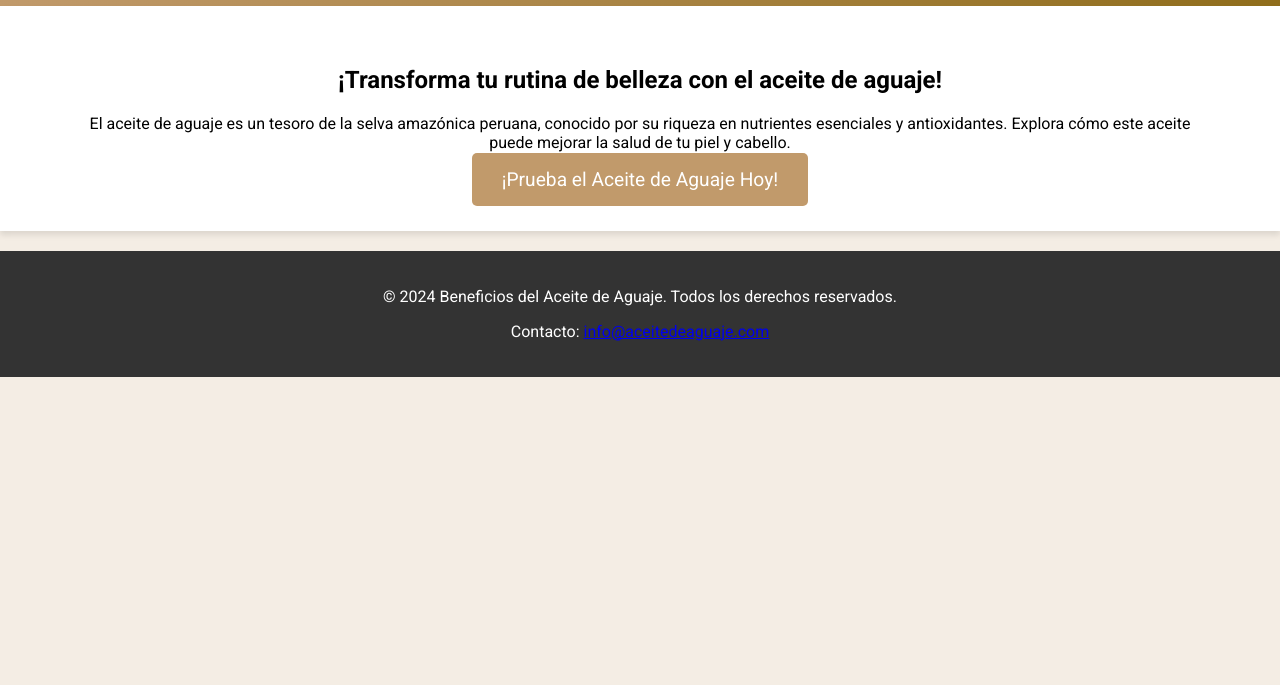
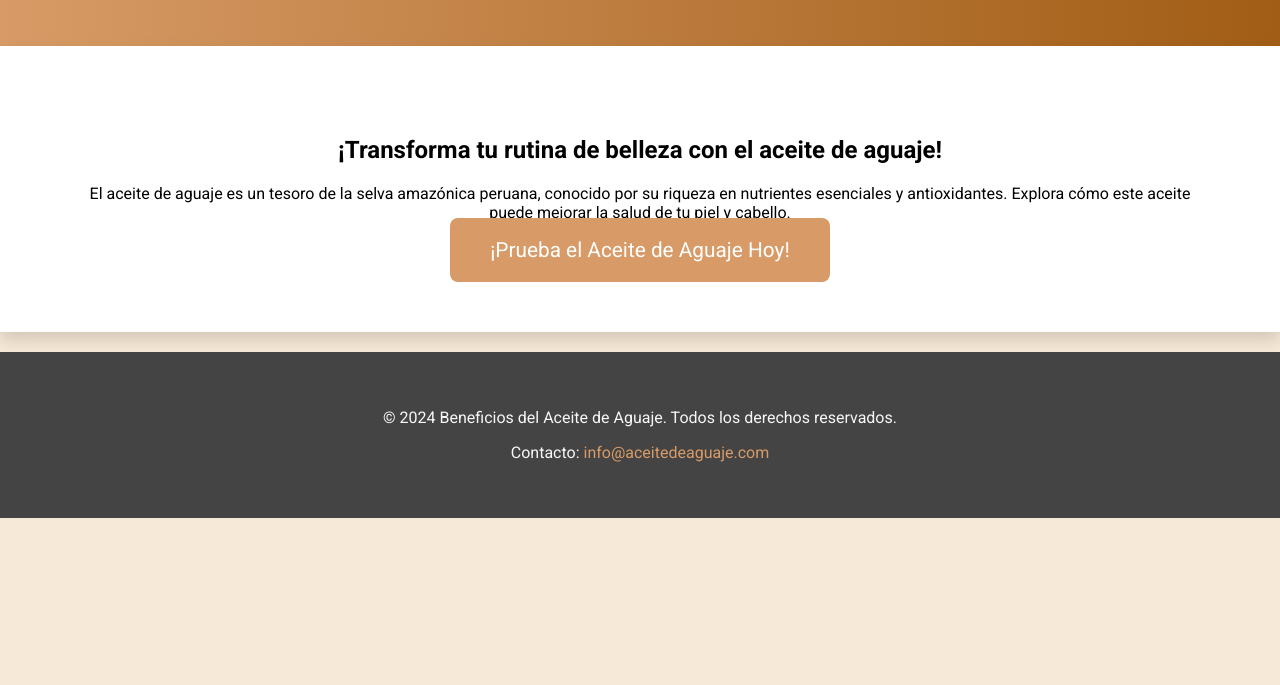
Before and after one commit to andrescelemin/aceiteaguaje, a plain HTML site: page index.html in a window 1280 px wide. Shown: the part 115-800 px from the top of the page. Drawn offline with Linux system fonts and the light colour scheme.

Commit message:
Update index.html

```diff
--- a/index.html
+++ b/index.html
@@ -11,49 +11,65 @@
             font-family: 'Roboto', sans-serif;
             margin: 0;
             padding: 0;
-            background-color: #f4ede4; /* Color madera claro */
+            background-color: #f7e9d7; /* Color más claro y cálido */
         }
 
         .container {
             width: 90%;
             max-width: 1200px;
             margin: 0 auto;
+            padding: 20px;
         }
 
         header {
-            background: linear-gradient(45deg, #c19a6b, #8b6914); /* Gradiente de colores madera */
+            background: linear-gradient(to right, #d89b67, #a15d15); /* Gradiente más cálido y atractivo */
             color: white;
             text-align: center;
-            padding: 20px 0;
+            padding: 40px 20px;
         }
 
         .hero-section {
             background: #fff;
             text-align: center;
-            padding: 40px 20px;
+            padding: 50px 20px;
             margin-bottom: 20px;
-            box-shadow: 0 4px 6px rgba(0, 0, 0, 0.1);
+            box-shadow: 0 8px 16px rgba(0, 0, 0, 0.15);
         }
 
         .cta-button {
-            background: #c19a6b;
+            background: #d89b67;
             color: #fff;
-            padding: 15px 30px;
-            font-size: 1.2em;
+            padding: 20px 40px;
+            font-size: 1.3em;
             text-decoration: none;
-            border-radius: 5px;
-            transition: background 0.3s;
+            border-radius: 8px;
+            transition: background 0.3s ease;
         }
 
         .cta-button:hover {
-            background: #8b6914;
+            background: #a15d15;
         }
 
         footer {
-            background: #333;
-            color: white;
+            background: #444;
+            color: #f7f7f7;
             text-align: center;
             padding: 20px 0;
+            margin-top: 20px;
+        }
+
+        footer a {
+            color: #d89b67;
+            text-decoration: none;
+        }
+
+        @media (max-width: 768px) {
+            header {
+                padding: 30px 10px;
+            }
+            .hero-section {
+                padding: 40px 10px;
+            }
         }
     </style>
 </head>
```
